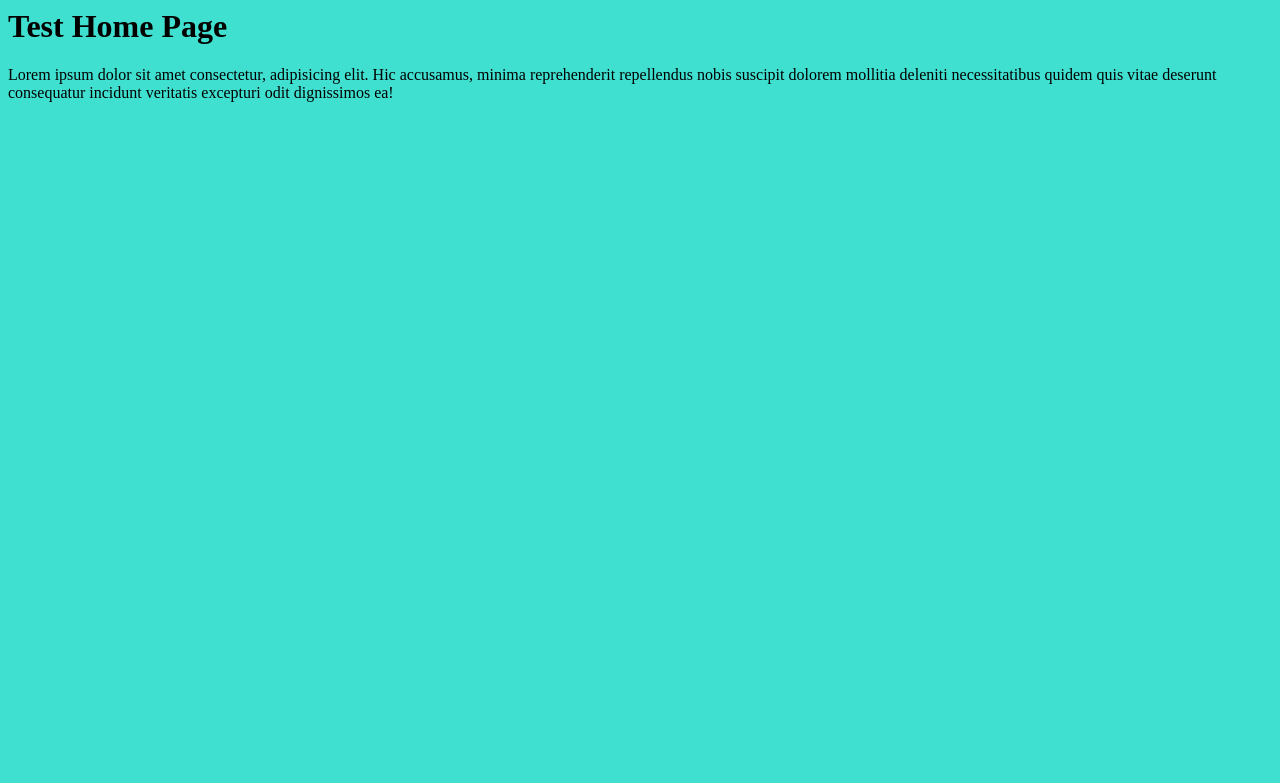
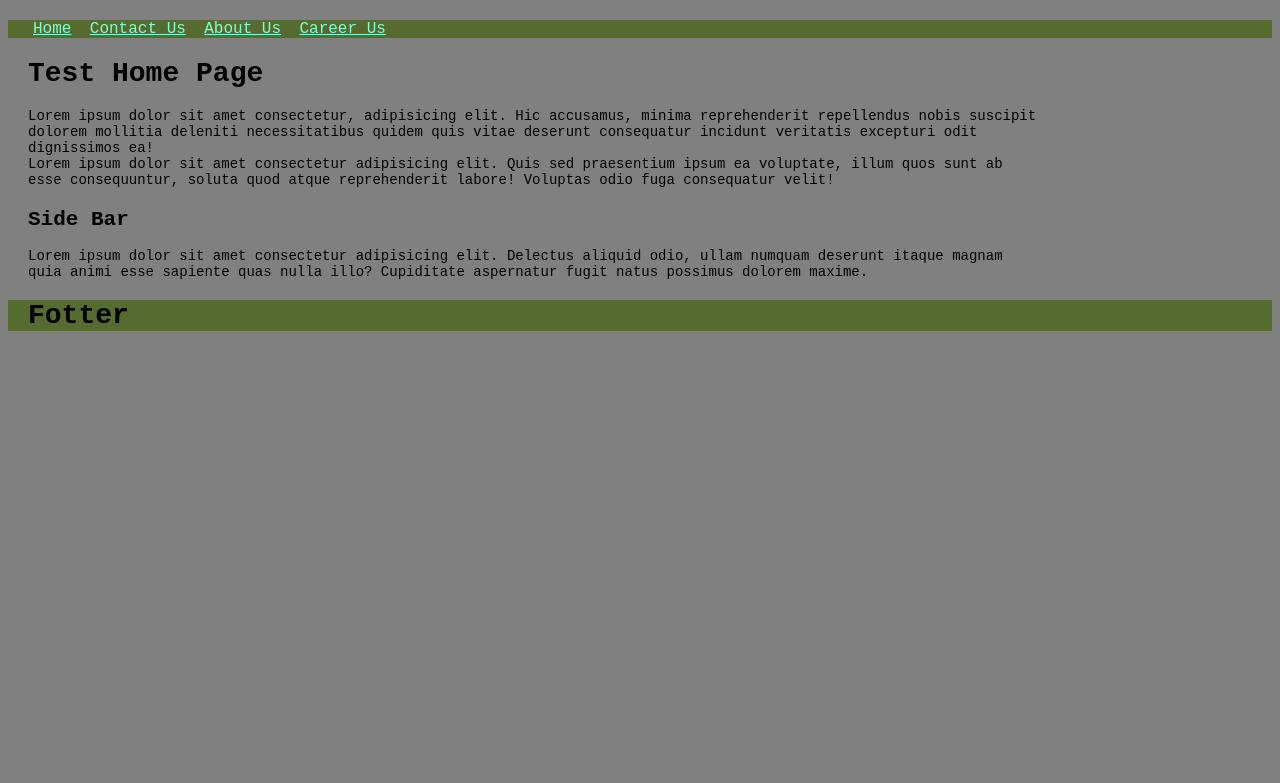
Before and after one commit to mdzafarhassan/miniproject-1, a Django app: template templates/index.html in a window 1280 px wide. Shown: the top 783 px of the page. Run offline with Django 3.2, Linux system fonts and the light colour scheme; the template is opened without the code that fills it, so the values that code supplies are empty.

Commit message:
Added CSS and some content in index html page

```diff
--- a/miniproject/settings.py
+++ b/miniproject/settings.py
@@ -119,3 +119,7 @@ USE_TZ = True
 # https://docs.djangoproject.com/en/1.11/howto/static-files/
 
 STATIC_URL = '/static/'
+
+STATICFILES_DIRS = (
+    os.path.join(BASE_DIR, 'static'),
+)
--- a/static/css/style.css
+++ b/static/css/style.css
@@ -1,4 +1,34 @@
 body {
-    background-color: turquoise;
+    background-color: grey;
+}
+
+.container{
+    width: 80%;
+    font-size: 14px;
+    font-family: 'Courier New', Courier, monospace;
+    margin: 20px;
+}
+
+#main-header{
+    background-color: darkolivegreen;
+    width: 100%;
+}
+
+#main-fotter{
+    background-color: darkolivegreen;
+    width: 100%;
+}
+
+#main-nav li{
+    font-size: 16px;
+    margin: 5px;
+    display: inline;
+}
+
+#main-nav li a{
+    color: aquamarine;
+}
+
+#main-header-image{
 
 }
--- a/templates/index.html
+++ b/templates/index.html
@@ -9,10 +9,43 @@
     <title>Mini Project</title>
 </head>
 <body>
-    <div id="main-heading">
-        <h1>Test Home Page</h1>
+
+    <div id="main-header">
+        <div class="container">
+            <nav id="main-nav">
+                <li><a href="/">Home</a></li>
+                <li><a href="/contact-us">Contact Us</a></li>
+                <li><a href="/About US">About Us</a></li>
+                <li><a href="/Career">Career Us</a></li>
+
+            </nav>
+        </div>
+        <!-- <img id="main-header-image" src="{% static 'images/Main_Header_Image.jpg' %}" alt=""> -->
     </div>
-    <p>Lorem ipsum dolor sit amet consectetur, adipisicing elit. Hic accusamus, minima reprehenderit repellendus nobis suscipit dolorem mollitia deleniti necessitatibus quidem quis vitae deserunt consequatur incidunt veritatis excepturi odit dignissimos ea!</p>
-    {{static}}
+
+    <div id="main-content">
+
+        <div id="content">
+            <div class="container">
+                <h1>Test Home Page</h1>
+                <p>Lorem ipsum dolor sit amet consectetur, adipisicing elit. Hic accusamus, minima reprehenderit repellendus nobis suscipit dolorem mollitia deleniti necessitatibus quidem quis vitae deserunt consequatur incidunt veritatis excepturi odit dignissimos ea! <br> Lorem ipsum dolor sit amet consectetur adipisicing elit. Quis sed praesentium ipsum ea voluptate, illum quos sunt ab esse consequuntur, soluta quod atque reprehenderit labore! Voluptas odio fuga consequatur velit!
+                </p>
+            </div>
+        </div>
+        <div id="sidebar">
+            <div class="container">
+                <h2>Side Bar</h2>
+                <p>Lorem ipsum dolor sit amet consectetur adipisicing elit. Delectus aliquid odio, ullam numquam deserunt itaque magnam quia animi esse sapiente quas nulla illo? Cupiditate aspernatur fugit natus possimus dolorem maxime.</p>
+            </div>
+        </div>
+    </div>
+
+    <div id="main-fotter">
+        <div class="container">
+            <h1>Fotter</h1>
+        </div>
+    </div>
+
+
 </body>
 </html>
--- a/welcome/urls.py
+++ b/welcome/urls.py
@@ -3,5 +3,6 @@ from django.conf.urls import url
 from . import views
 
 urlpatterns = [
-    url(r'', views.index)
+    url(r'', views.index),
+    url(r'/contact-us',views.contact_us),
 ]
```
Also changed, not shown: welcome/views.py (+6 -2 lines), static/images/Main_Header_Image.jpg (added).
